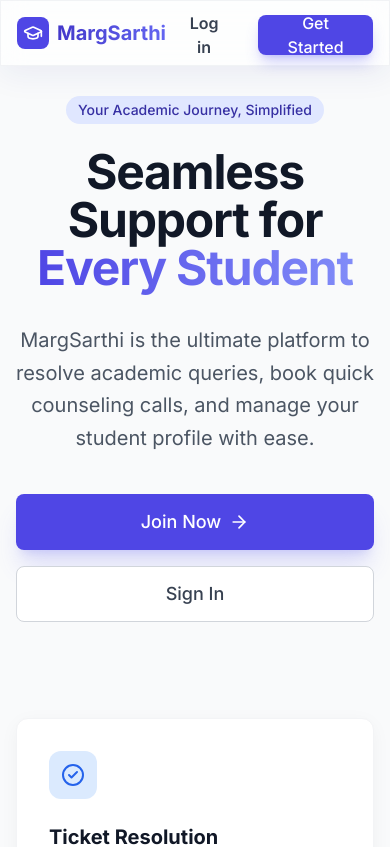
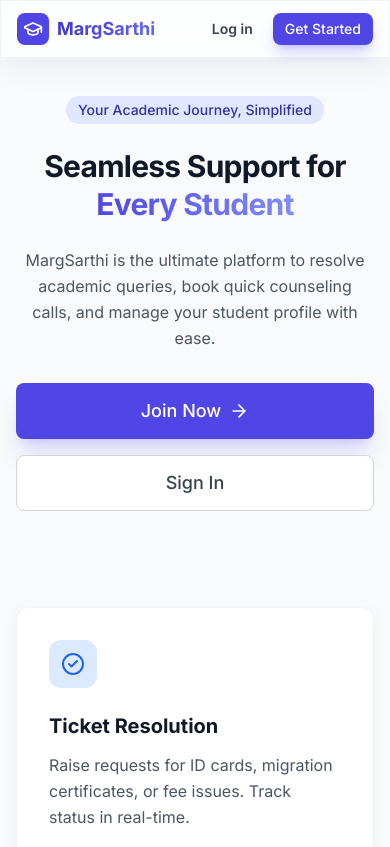
Before and after one commit to anmol-codee/MargSarthi, a React (Vite) app in the folder frontend/: page / in a window 390 px wide. Shown: the top 847 px of the page. Built offline with nearby package versions, Linux system fonts and the light colour scheme; no server answers.

Commit message:
modified some ui units

```diff
--- a/frontend/src/pages/Landing.tsx
+++ b/frontend/src/pages/Landing.tsx
@@ -16,21 +16,21 @@
       {/* Navigation */}
       <nav className="fixed top-0 inset-x-0 z-50 glass-panel border-b border-gray-200/50">
         <div className="max-w-7xl mx-auto px-4 sm:px-6 lg:px-8">
-          <div className="flex justify-between h-16 items-center">
+          <div className="flex justify-between h-14 sm:h-16 items-center">
             <div className="flex items-center space-x-2">
-              <div className="w-8 h-8 bg-primary-600 rounded-lg flex items-center justify-center">
+              <div className="w-8 h-8 bg-primary-600 rounded-lg flex items-center justify-center flex-shrink-0">
                 <GraduationCap className="text-white w-5 h-5" />
               </div>
-              <span className="text-xl font-bold bg-clip-text text-transparent bg-gradient-to-r from-primary-700 to-primary-500">
+              <span className="text-lg sm:text-xl font-bold bg-clip-text text-transparent bg-gradient-to-r from-primary-700 to-primary-500">
                 MargSarthi
               </span>
             </div>
-            <div className="flex items-center space-x-4">
+            <div className="flex items-center space-x-2 sm:space-x-4">
               <Link to="/login">
-                <Button variant="ghost" className="font-semibold">Log in</Button>
+                <Button variant="ghost" size="sm" className="font-semibold text-sm px-3 sm:px-4">Log in</Button>
               </Link>
               <Link to="/register">
-                <Button variant="primary" className="shadow-lg shadow-primary-500/30">Get Started</Button>
+                <Button variant="primary" size="sm" className="shadow-lg shadow-primary-500/30 text-sm px-3 sm:px-5 whitespace-nowrap">Get Started</Button>
               </Link>
             </div>
           </div>
@@ -45,13 +45,13 @@
               <span className="inline-flex items-center px-3 py-1 rounded-full text-sm font-medium bg-primary-100 text-primary-800 mb-6">
                 Your Academic Journey, Simplified
               </span>
-              <h1 className="text-5xl md:text-6xl font-extrabold text-gray-900 tracking-tight mb-8">
-                Seamless Support for <br />
+              <h1 className="text-3xl sm:text-5xl md:text-6xl font-extrabold text-gray-900 tracking-tight mb-6 sm:mb-8 leading-tight">
+                Seamless Support for{' '}
                 <span className="text-transparent bg-clip-text bg-gradient-to-r from-primary-600 to-primary-400">
                   Every Student
                 </span>
               </h1>
-              <p className="text-xl text-gray-600 mb-10 leading-relaxed">
+              <p className="text-base sm:text-xl text-gray-600 mb-8 sm:mb-10 leading-relaxed px-2 sm:px-0">
                 MargSarthi is the ultimate platform to resolve academic queries, book quick counseling calls, and manage your student profile with ease.
               </p>
 
--- a/frontend/src/pages/admin/Dashboard.tsx
+++ b/frontend/src/pages/admin/Dashboard.tsx
@@ -1,6 +1,7 @@
 import React from 'react';
+import { Link } from 'react-router-dom';
 import { useQuery } from '@tanstack/react-query';
-import { Users, Ticket, CheckCircle, Clock, CreditCard, TrendingUp } from 'lucide-react';
+import { Users, Ticket, CheckCircle, Clock } from 'lucide-react';
 import api from '../../lib/axios';
 
 export default function AdminDashboard() {
@@ -111,20 +112,24 @@
               <div className="p-6 text-center text-gray-500 text-sm">No recent registrations</div>
             ) : (
               stats?.recent.students?.map((student: any) => (
-                <div key={student.studentId} className="p-4 flex items-center justify-between">
+                <Link
+                  key={student.studentId}
+                  to={`/admin/students/${student.userId}`}
+                  className="p-4 flex items-center justify-between hover:bg-gray-50 transition-colors cursor-pointer"
+                >
                   <div className="flex items-center gap-3">
                     <div className="w-8 h-8 rounded-full bg-primary-100 text-primary-700 flex items-center justify-center font-bold text-xs">
                       {student.fullName?.charAt(0) || 'S'}
                     </div>
                     <div>
-                      <p className="font-semibold text-gray-900 text-sm">{student.fullName}</p>
+                      <p className="font-semibold text-primary-700 hover:text-primary-900 text-sm underline-offset-2 hover:underline">{student.fullName}</p>
                       <p className="text-xs text-gray-500">{student.studentId}</p>
                     </div>
                   </div>
                   <span className="text-xs text-gray-400">
                     {new Date(student.createdAt).toLocaleDateString()}
                   </span>
-                </div>
+                </Link>
               ))
             )}
           </div>
```
Also changed, not shown: 1 other file (tests, documents, lock files or other folders).
